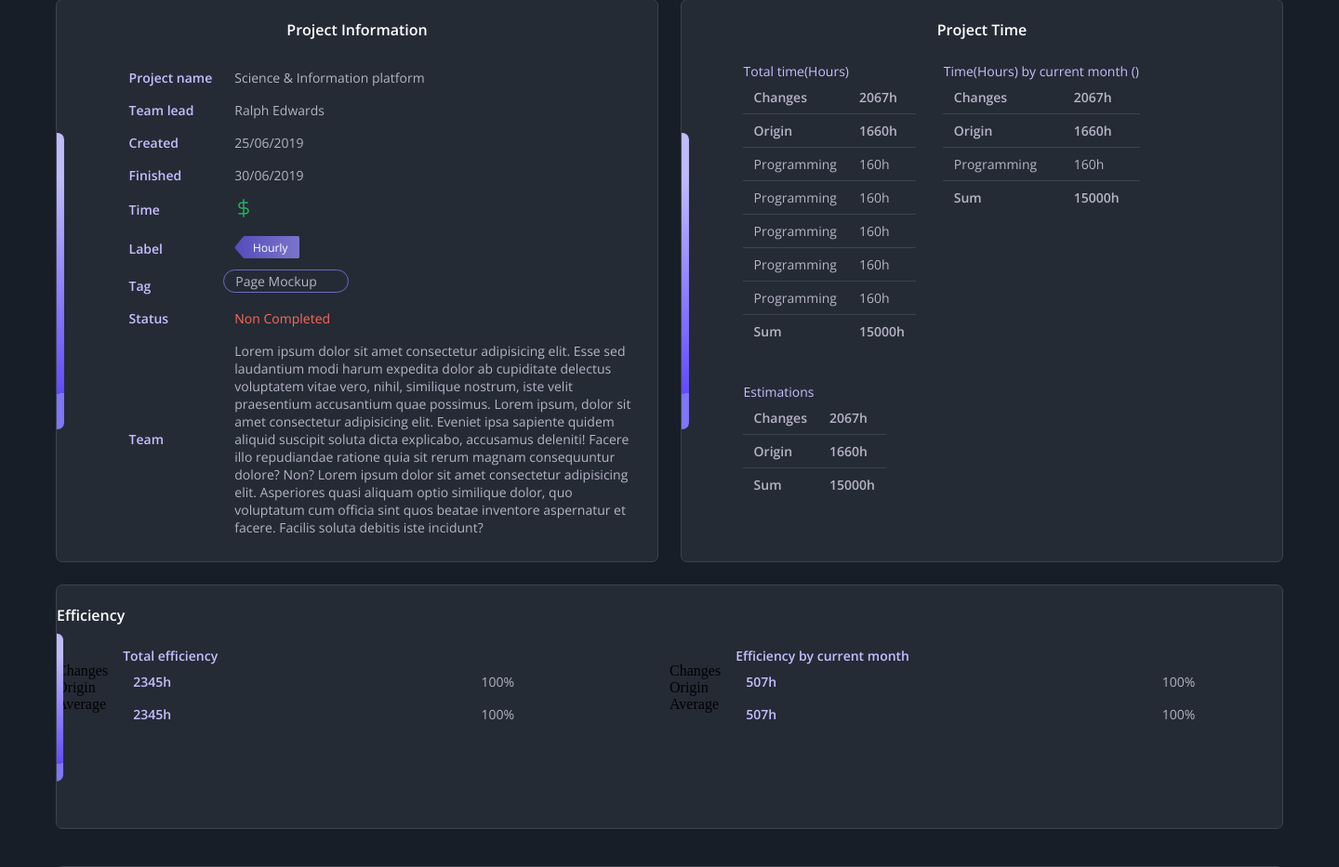
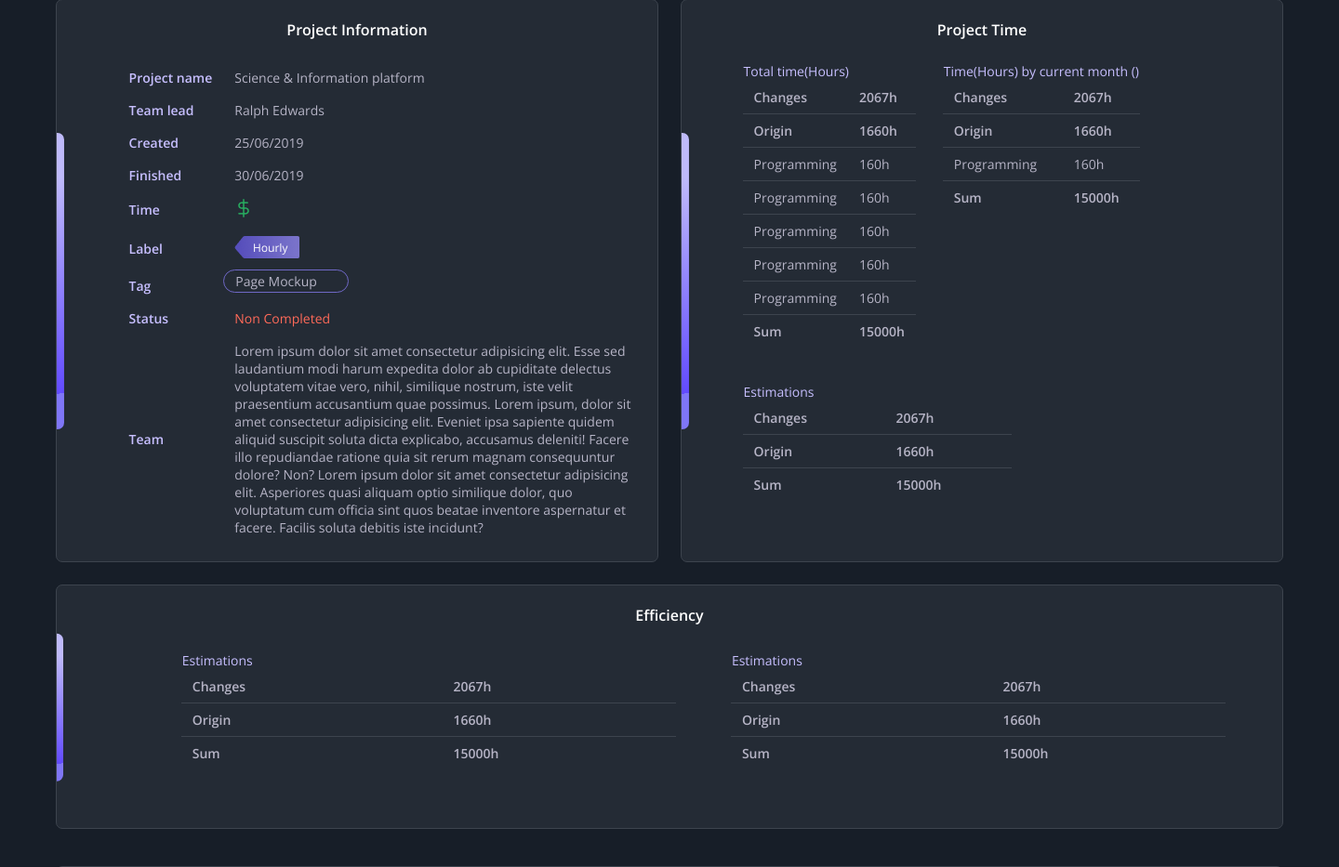
Before and after one commit to nikaffa/gulp-project, a Node server app: page / in a window 1440 px wide. Shown: the part 210-1143 px from the top of the page at 93% size. Run offline with Node 20, Linux system fonts and the light colour scheme.

Commit message:
change 3 card styles

```diff
--- a/public/index.html
+++ b/public/index.html
@@ -230,41 +230,63 @@
             </tr>
           </table>
         </div>
+
       </div>
     </div>
 
+
      <!--  below tab proj efficiency    -->
+
     <div class="card card__eff">
       <div class="card__decor card__decor-sm"></div>
-        <div class="content">
-          <h4 class="font16_bld color_white">Efficiency</h4>
-          <div class="tables">
-            <table>
-              <th class="font14_sbld color_lil">Total efficiency</th>
-              <tr class="font14_rgl color_light">Changes
+      <h4 class="card__name font16_bld color_white">Efficiency</h4>
+      <div class="card__content card__content-double">
+
+        <!--  table total efficiency   -->
+        <div class="card__time_estim">
+          <table class="table table__estim">
+            <tr class="tr">
+              <th colspan="2" class="font14_rgl color_lil">Estimations</th>
             </tr>
-              <tr class="font14_rgl color_light">Origin
-                <td class="font14_sbld color_lil">2345h</td>
-                <td class="font14_rgl color_light">100%</td>
+            <tr class="tr-boardered">
+              <td class="font14_bld color_light">Changes</td>
+              <td class="font14_bld color_light">2067h</td>
             </tr>
-              <tr class="font14_rgl color_light">Average
-                <td class="font14_sbld color_lil">2345h</td>
-                <td class="font14_rgl color_light">100%</td>
+            <tr class="tr-boardered">
+              <td class="font14_bld color_light">Origin</td>
+              <td class="font14_bld color_light">1660h</td>
+            </tr>
+            <tr class="tr">
+              <td class="font14_bld color_light">Sum</td>
+              <td class="font14_bld color_light">15000h</td>
             </tr>
           </table>
-            <table>
-              <th class="font14_sbld color_lil">Efficiency by current month</th>
-              <tr class="font14_rgl color_light">Changes
+        </div>
+        <!--  table current efficiency   -->
+        <div class="card__time_estim">
+          <table class="table table__estim">
+            <tr class="tr">
+              <th colspan="2" class="font14_rgl color_lil">Estimations</th>
             </tr>
-              <tr class="font14_rgl color_light">Origin
-                <td class="font14_sbld color_lil">507h</td>
-                <td class="font14_rgl color_light">100%</td>
+            <tr class="tr-boardered">
+              <td class="font14_bld color_light">Changes</td>
+              <td class="font14_bld color_light">2067h</td>
             </tr>
-              <tr class="font14_rgl color_light">Average
-                <td class="font14_sbld color_lil">507h</td>
-                <td class="font14_rgl color_light">100%</td>
+            <tr class="tr-boardered">
+              <td class="font14_bld color_light">Origin</td>
+              <td class="font14_bld color_light">1660h</td>
+            </tr>
+            <tr class="tr">
+              <td class="font14_bld color_light">Sum</td>
+              <td class="font14_bld color_light">15000h</td>
             </tr>
           </table>
+        </div>
+
+
+
+
+
         </div>
       </div>
     </div>
--- a/public/stylesheets/index.css
+++ b/public/stylesheets/index.css
@@ -353,6 +353,14 @@ table th, .proj_time th {
   align-items: flex-start;
 }
 
+.card__content-double {
+  display: flex;
+  flex-wrap: nowrap;
+  flex-direction: row;
+  justify-content: flex-start;
+  align-items: flex-start;
+}
+
 .card__proj-info {
   width: 648px;
   height: 606px;
@@ -393,6 +401,7 @@ table th, .proj_time th {
 
 .card__time_estim {
   margin-right: 5%;
+  width: 50%;
 }
 
 .card__decor-med {
--- a/styles/_card.scss
+++ b/styles/_card.scss
@@ -22,6 +22,13 @@
 .card__content-multiple {
   display: flex;
   flex-wrap: wrap;
+  flex-direction: row;
+  justify-content: flex-start;
+  align-items: flex-start;
+}
+.card__content-double {
+  display: flex;
+  flex-wrap: nowrap;
   flex-direction: row;
   justify-content: flex-start;
   align-items: flex-start;
@@ -60,6 +67,7 @@
 }
 .card__time_estim {
   margin-right: 5%;
+  width: 50%;
 }
 
 //decors
```
Also changed, not shown: views/index.ejs (+43 -21 lines). Lines whose indentation alone changed are shown as unchanged.
